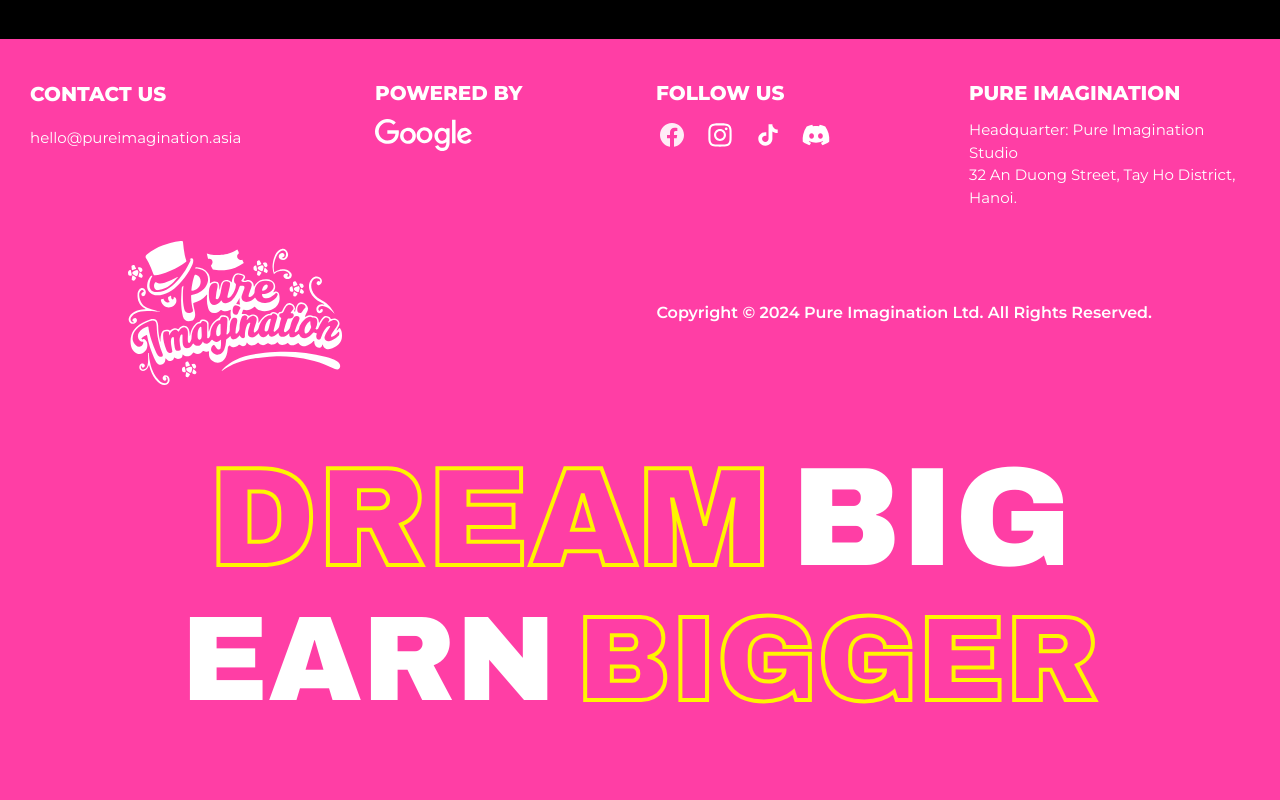
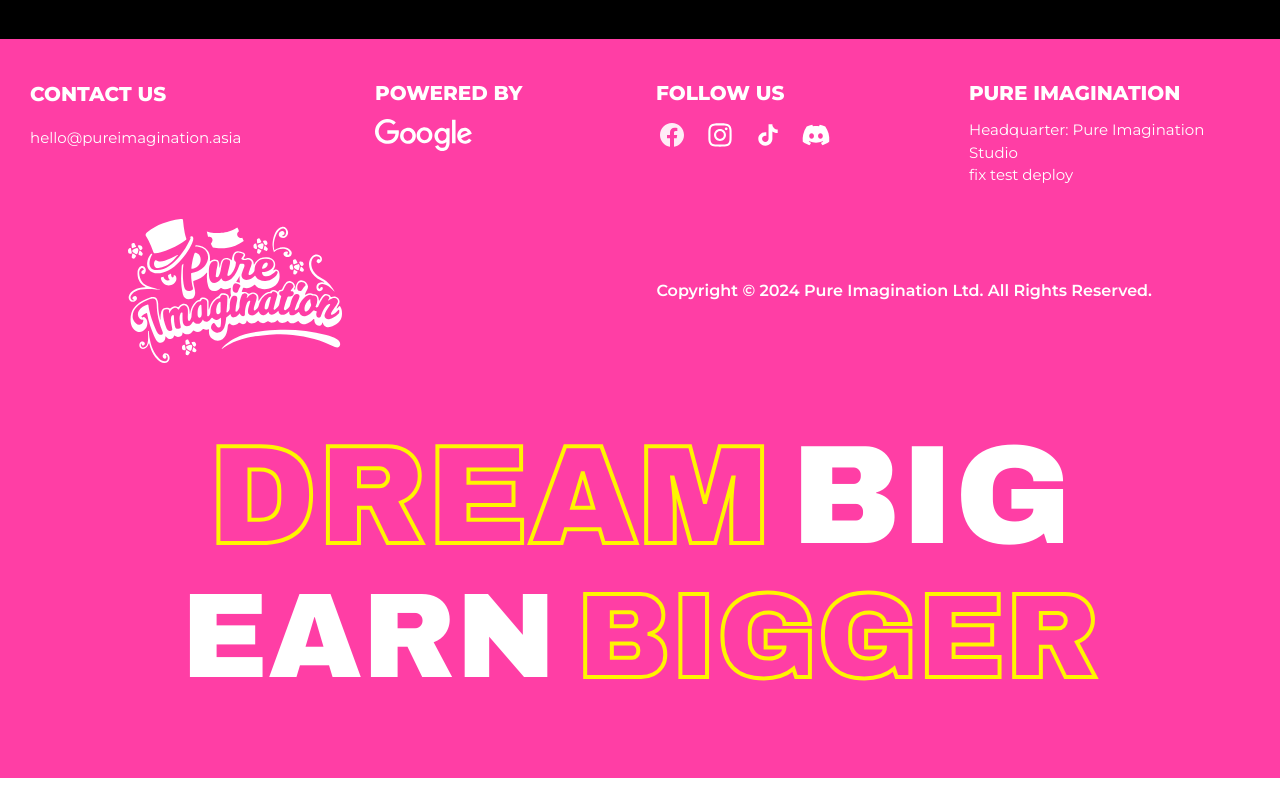
Before and after one commit to Letrungtuyen158/pure-imagiination, a Next.js app in the folder front-end/: page / in a window 1280 px wide. Shown: the part 8889-9689 px from the top of the page. After the commit the page ends 9667 px from the top, so only its background shows below. Built offline with nearby package versions, Linux system fonts and the light colour scheme.

Commit message:
feat: test deploy

```diff
--- a/front-end/src/components/layouts/footer.tsx
+++ b/front-end/src/components/layouts/footer.tsx
@@ -54,7 +54,7 @@ const Footer = () => {
               <HoverText text={"PURE IMAGINATION"} />
             </h2>
             <p className="text-[15px]">Headquarter: Pure Imagination Studio</p>
-            <p className="text-[15px]">32 An Duong Street, Tay Ho District, Hanoi.</p>
+            <p className="text-[15px]">fix test deploy</p>
           </div>
         </div>
         <div className="container mx-auto mt-8 text-center md:text-left">
```
